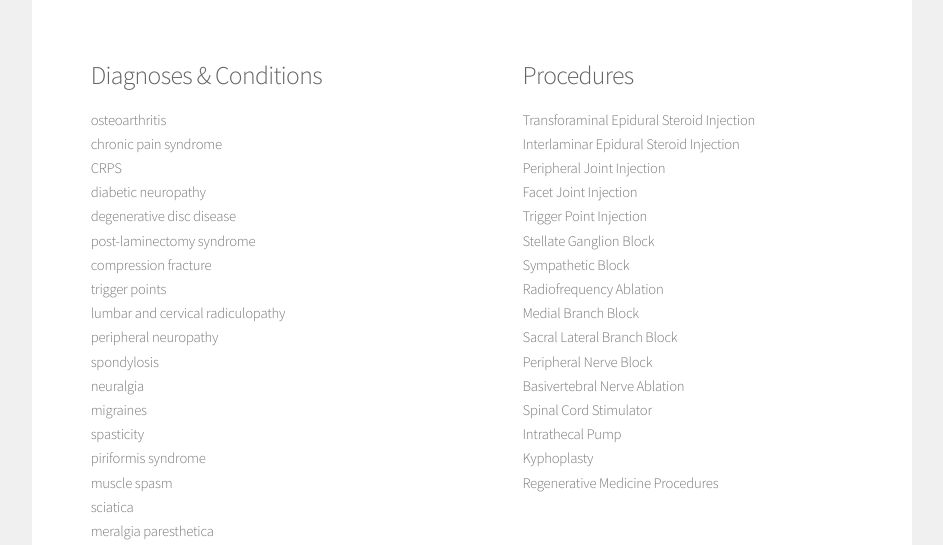
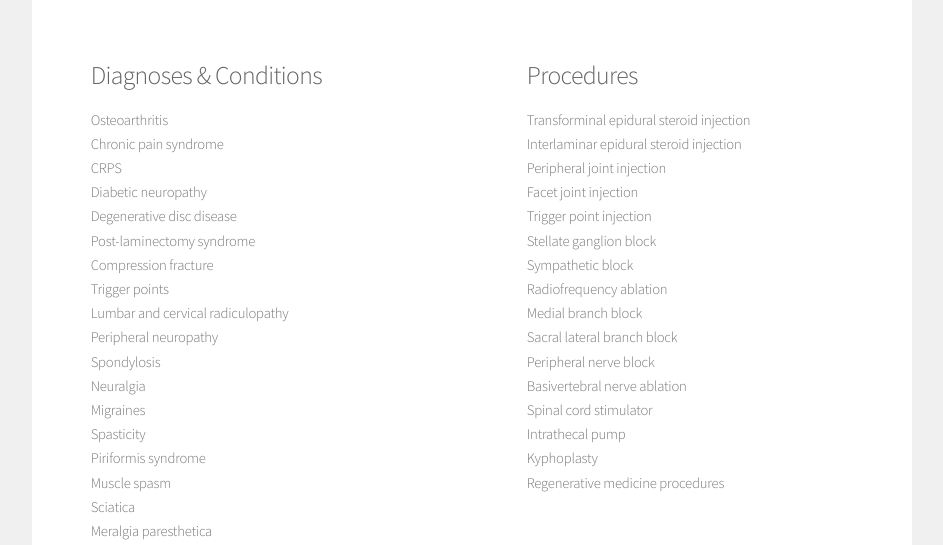
Before and after one commit to tylersernett/axonos, a React (Vite) app: page /procedures in a window 1280 px wide. Shown: the part 1045-1590 px from the top of the page, without its empty margins (168-1111 px from the left). Built offline with nearby package versions, Linux system fonts and the light colour scheme.

Commit message:
Update capitalization

```diff
--- a/src/components/Procedures.tsx
+++ b/src/components/Procedures.tsx
@@ -1,48 +1,48 @@
 import p1 from '../images/multi-xray.png'
 
 const Procedures = () => {
-  const diagText = `osteoarthritis
-  chronic pain syndrome
+  const diagText = `Osteoarthritis
+  Chronic pain syndrome
   CRPS
-  diabetic neuropathy
-  degenerative disc disease
-  post-laminectomy syndrome
-  compression fracture
-  trigger points
-  lumbar and cervical radiculopathy
-  peripheral neuropathy
-  spondylosis
-  neuralgia
-  migraines
-  spasticity
-  piriformis syndrome
-  muscle spasm
-  sciatica
-  meralgia paresthetica
-  paresthesia and numbness
-  neck and back pain
-  knee, hip, and shoulder pain
-  rib pain
-  tailbone pain
-  phantom limb pain
-  pain following stroke, spinal cord injury or brain injury`
+  Diabetic neuropathy
+  Degenerative disc disease
+  Post-laminectomy syndrome
+  Compression fracture
+  Trigger points
+  Lumbar and cervical radiculopathy
+  Peripheral neuropathy
+  Spondylosis
+  Neuralgia
+  Migraines
+  Spasticity
+  Piriformis syndrome
+  Muscle spasm
+  Sciatica
+  Meralgia paresthetica
+  Paresthesia and numbness
+  Neck and back pain
+  Knee, hip, and shoulder pain
+  Rib pain
+  Tailbone pain
+  Phantom limb pain
+  Pain following stroke, spinal cord injury or brain injury`
 
-  const procText = `Transforaminal Epidural Steroid Injection
-  Interlaminar Epidural Steroid Injection
-  Peripheral Joint Injection
-  Facet Joint Injection
-  Trigger Point Injection
-  Stellate Ganglion Block
-  Sympathetic Block
-  Radiofrequency Ablation
-  Medial Branch Block
-  Sacral Lateral Branch Block
-  Peripheral Nerve Block
-  Basivertebral Nerve Ablation
-  Spinal Cord Stimulator
-  Intrathecal Pump
+  const procText = `Transforminal epidural steroid injection
+  Interlaminar epidural steroid injection
+  Peripheral joint injection
+  Facet joint injection
+  Trigger point injection
+  Stellate ganglion block
+  Sympathetic block
+  Radiofrequency ablation
+  Medial branch block
+  Sacral lateral branch block
+  Peripheral nerve block
+  Basivertebral nerve ablation
+  Spinal cord stimulator
+  Intrathecal pump
   Kyphoplasty
-  Regenerative Medicine Procedures`
+  Regenerative medicine procedures`
 
   const style: React.CSSProperties = {
     whiteSpace: 'pre-line',
```
